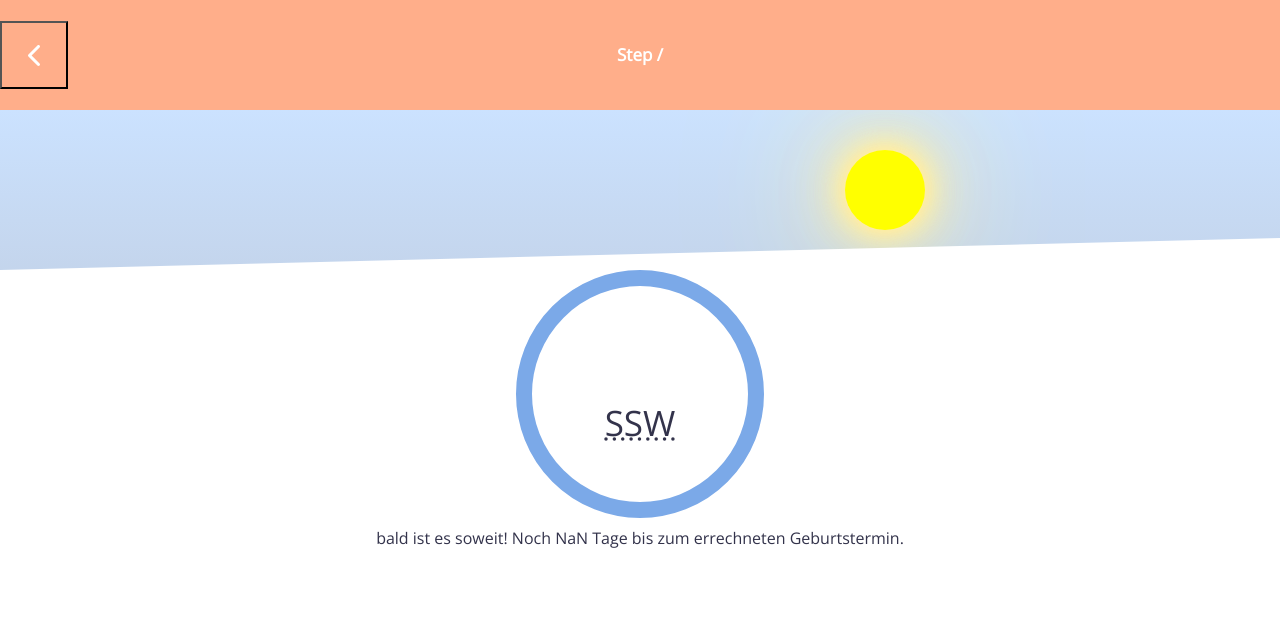
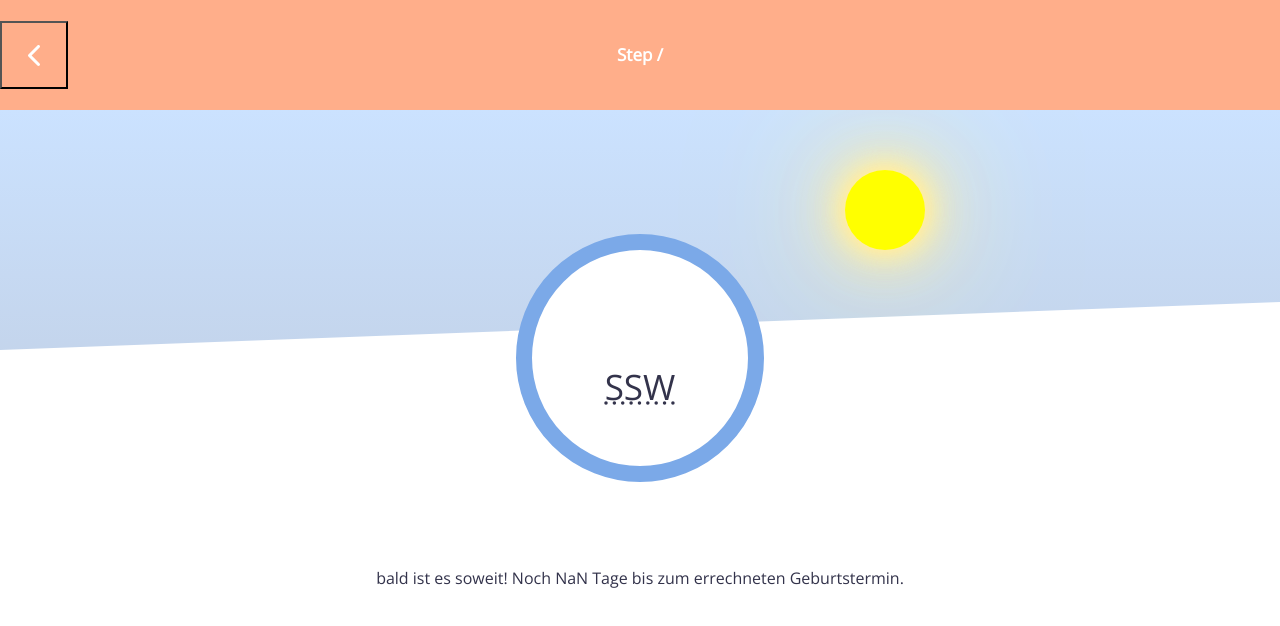
Before and after one commit to webdesignberlin/pregnancy-week, a Vue app: page /#/result in a window 1280 px wide. Shown: the top 626 px of the page. Built offline with nearby package versions, Linux system fonts and the light colour scheme.

Commit message:
fix header

```diff
--- a/src/views/Result.vue
+++ b/src/views/Result.vue
@@ -68,7 +68,8 @@ export default {
 </script>
 <style scoped lang="scss">
     .app-result {
-        --animated-header-height: 20vh;
+        --animated-header-height: 30vh;
+        --result-size: 248px;
     }
 
     .header-wrapper {
@@ -182,11 +183,11 @@ export default {
             transform: translateY(-100%);
         }
         90% {
-            transform: translateY(var(--animated-header-height));
+            transform: translateY(calc(var(--result-size) / 2));
             border-width: inherit;
         }
         100% {
-            transform: translateY(var(--animated-header-height));
+            transform: translateY(calc(var(--result-size) / 2));
             border-width: 1em;
         }
     }
@@ -258,8 +259,6 @@ export default {
     }
 
     .result {
-        --result-size: 248px;
-
         display: grid;
         align-content: center;
         justify-content: center;
```
